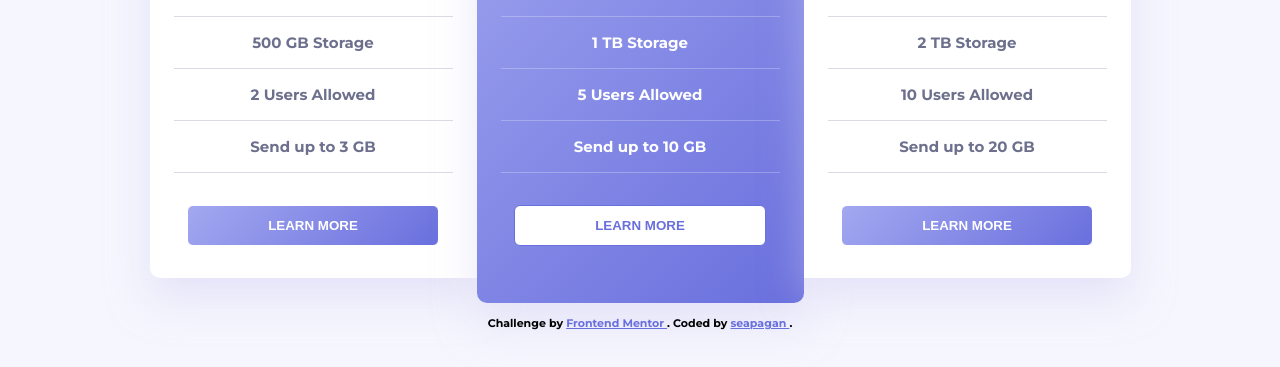
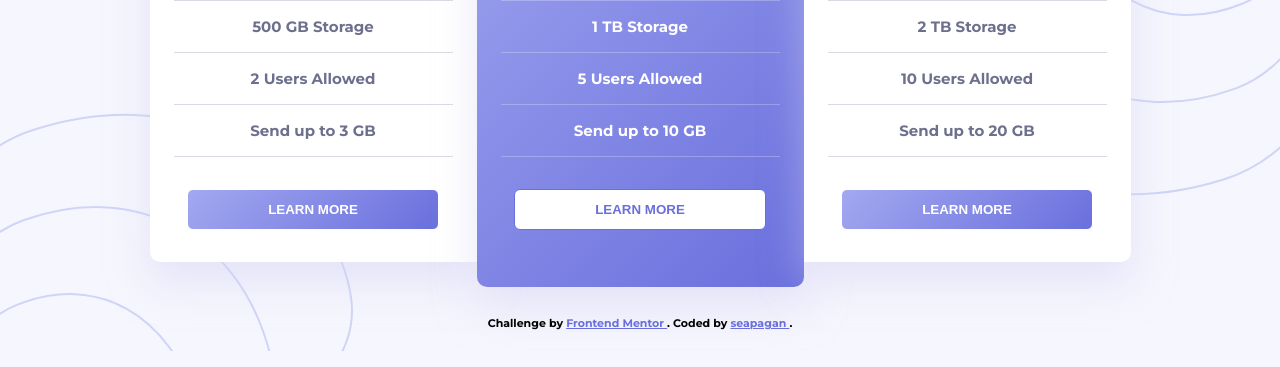
Before and after one commit to seapagan-fem/pricing-component-with-toggle, a plain HTML site: page index.html in a window 1280 px wide. Shown: the part 462-829 px from the top of the page. Drawn offline with Linux system fonts and the light colour scheme.

Commit message:
bodge the background images in place

```diff
--- a/styles/styles.css
+++ b/styles/styles.css
@@ -30,10 +30,12 @@ body {
   flex-direction: column;
   justify-content: center;
   align-items: center;
-  row-gap: 16px;
   background-color: var(--very-light-grayish-blue);
+
   padding: 64px 24px;
-  /* background-image: url(../images/bg-top.svg); */
+  background-image: url(../images/bg-top.svg);
+  background-size: 100%;
+  background-position: right -180px top -50px;
   background-repeat: no-repeat;
 }
 
@@ -205,6 +207,11 @@ h1 {
   color: white;
 }
 
+/* --------------------------------- footer --------------------------------- */
+footer {
+  margin-top: 16px;
+}
+
 /* ------------------------------- attribution ------------------------------ */
 .attribution {
   font-size: 11px;
@@ -218,6 +225,14 @@ h1 {
 /*                                media queries                               */
 /* -------------------------------------------------------------------------- */
 @media screen and (min-width: 1000px) {
+  body {
+    background-image: none;
+    background-image: url(../images/bg-bottom.svg), url(../images/bg-top.svg);
+    background-position: left 113%, right top;
+    background-size: unset;
+    background-repeat: no-repeat;
+  }
+
   main {
     grid-template-columns: repeat(3, 1fr);
     justify-content: center;
```
